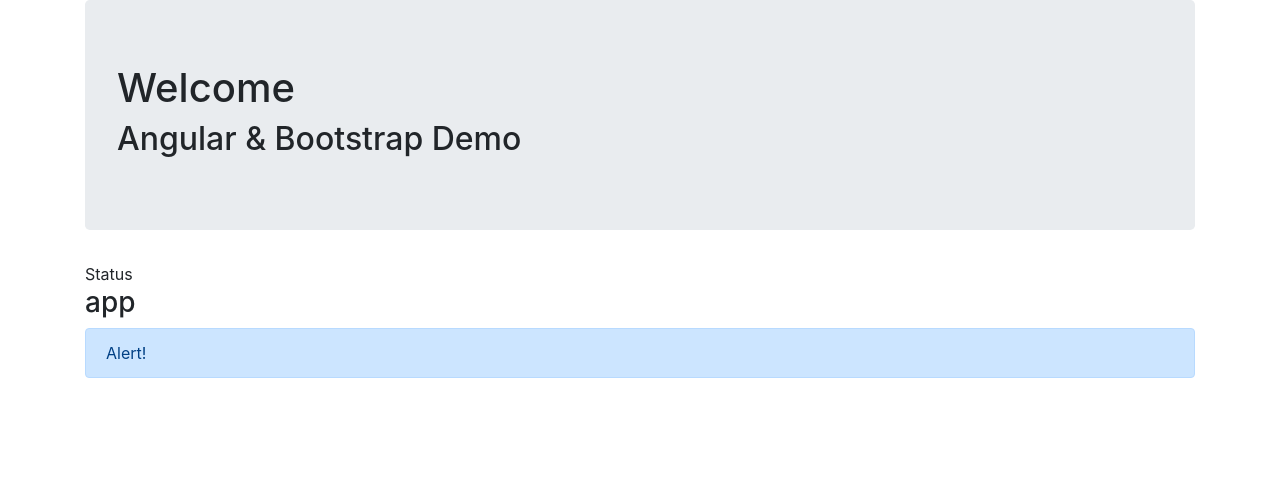
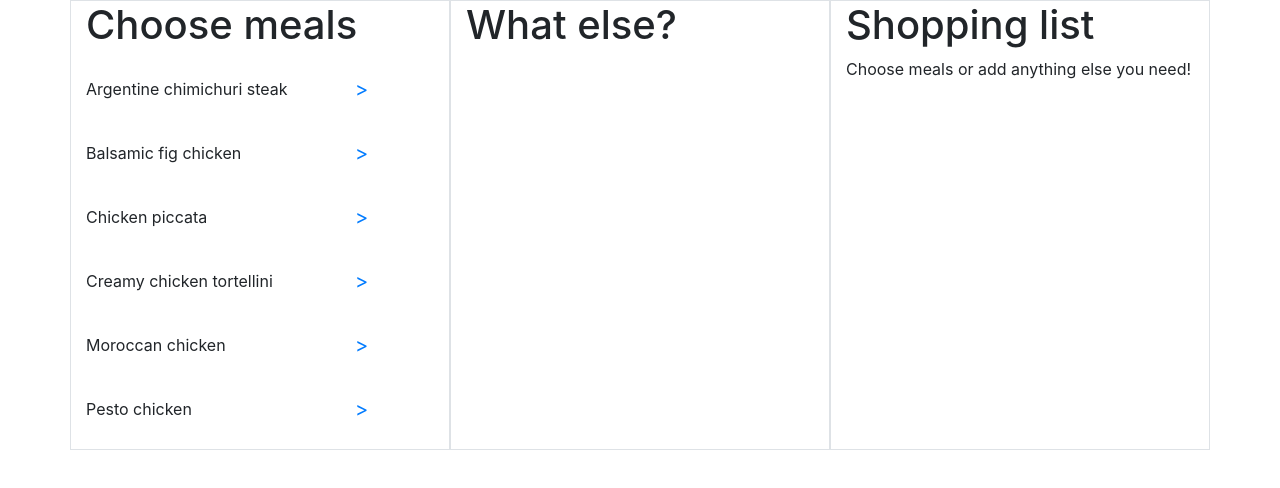
Before and after one commit to irek02/grocery, an Angular app: page / in a window 1280 px wide. Shown: the top 488 px of the page. Built offline with nearby package versions, Linux system fonts and the light colour scheme.

Commit message:
added layout

```diff
--- a/src/app/app.component.css
+++ b/src/app/app.component.css
@@ -0,0 +1,4 @@
+.vertical-align {
+  display: flex;
+  align-items: center;
+}
--- a/src/app/app.component.html
+++ b/src/app/app.component.html
@@ -1,13 +1,22 @@
 <div class="container">
-  <div class="jumbotron">
-    <h1>Welcome</h1>
-    <h2>Angular & Bootstrap Demo</h2>
+  <div class="row">
+
+    <div class="col border">
+      <h1>Choose meals</h1>
+      <div class="row my-3 vertical-align" *ngFor="let meal of meals">
+        <div class="col">{{ meal }}</div>
+        <div class="col-4"><button type="button" class="btn btn-link btn-lg">></button></div>
+      </div>
+    </div>
+
+    <div class="col border">
+      <h1>What else?</h1>
+    </div>
+
+    <div class="col border">
+      <h1>Shopping list</h1>
+      Choose meals or add anything else you need!
+    </div>
+
   </div>
-  <div class="panel panel-primary">
-    <div class="panel-heading">Status</div>
-    <div class="panel-body">
-      <h3>{{title}}</h3>
-    </div>
-  </div>
-  <div class="alert alert-primary">Alert!</div>
 </div>
--- a/src/app/app.component.ts
+++ b/src/app/app.component.ts
@@ -6,5 +6,12 @@
   styleUrls: ['./app.component.css']
 })
 export class AppComponent {
-  title = 'app';
+  meals = [
+    'Argentine chimichuri steak',
+    'Balsamic fig chicken',
+    'Chicken piccata',
+    'Creamy chicken tortellini',
+    'Moroccan chicken',
+    'Pesto chicken',
+  ];
 }
```
